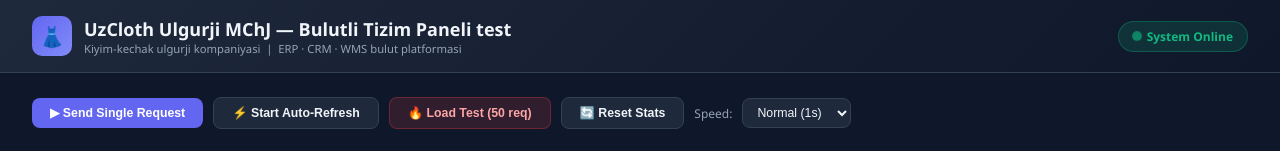
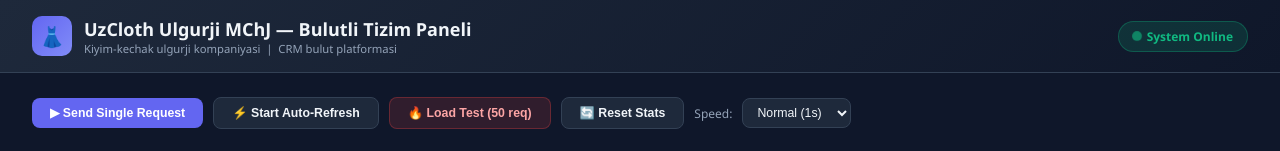
Before and after one commit to Miraziz719/networking, a plain HTML site: page frontend/index.html in a window 1280 px wide. Shown: the top 151 px of the page. Drawn offline with Linux system fonts and the light colour scheme; no server answers.

Commit message:
fix: title

```diff
--- a/frontend/index.html
+++ b/frontend/index.html
@@ -239,8 +239,8 @@
   <div class="header-left">
     <div class="logo">👗</div>
     <div>
-      <h1>UzCloth Ulgurji MChJ — Bulutli Tizim Paneli test</h1>
-      <p>Kiyim-kechak ulgurji kompaniyasi &nbsp;|&nbsp; ERP · CRM · WMS bulut platformasi</p>
+      <h1>UzCloth Ulgurji MChJ — Bulutli Tizim Paneli</h1>
+      <p>Kiyim-kechak ulgurji kompaniyasi &nbsp;|&nbsp; CRM bulut platformasi</p>
     </div>
   </div>
   <div class="status-badge">
```
